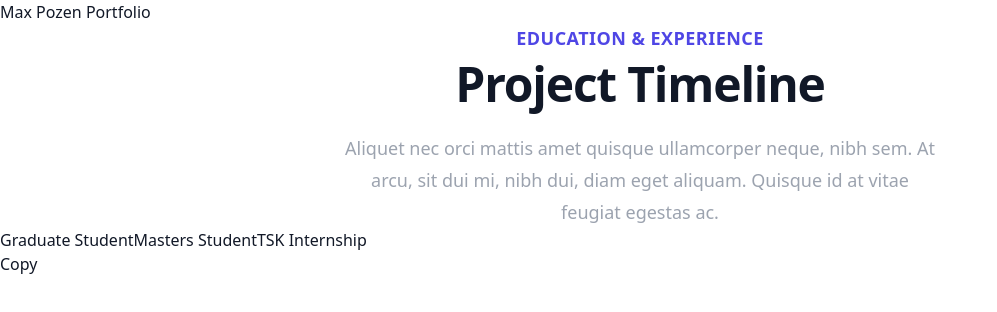
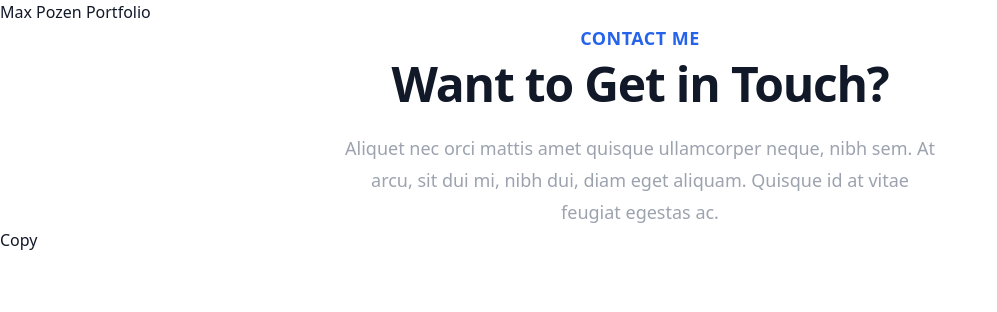
Before and after one commit to ConsDotPy/arq-yami-portfolio, a Next.js app: page / in a window 1280 px wide. Shown: the top 312 px of the page, without its empty margins (0-997 px from the left). Built offline with nearby package versions, Linux system fonts and the light colour scheme.

Commit message:
ADD: Timeline

```diff
--- /dev/null
+++ b/components/home/ContactForm.js
@@ -0,0 +1,27 @@
+const ContactForm = () => {
+  return (
+    <article className="max-w-7xl mx-auto ">
+      {/* Heading */}
+      <section className="max-w-prose mx-auto text-center">
+        <h2>
+          <span className="block text-base text-blue-600 font-semibold tracking-wide uppercase sm:text-lg">
+            Contact Me
+          </span>
+          <span className="mt-2 block text-3xl leading-8 font-extrabold tracking-tight text-gray-900 sm:text-5xl">
+            Want to Get in Touch?
+          </span>
+        </h2>
+        <p className="mt-6 text-lg font-medium text-gray-400 leading-8">
+          Aliquet nec orci mattis amet quisque ullamcorper neque, nibh sem. At
+          arcu, sit dui mi, nibh dui, diam eget aliquam. Quisque id at vitae
+          feugiat egestas ac.
+        </p>
+      </section>
+
+      {/* Timeline */}
+      <section className=""></section>
+    </article>
+  );
+};
+
+export default ContactForm;
--- a/components/home/Timeline.js
+++ b/components/home/Timeline.js
@@ -1,11 +1,12 @@
+import Link from "next/link";
 import { nanoid } from "nanoid";
 
 const timelineItems = [
   {
     title: "Graduate Student",
     location: "UIUC | Champaign, IL",
-    startDate: new Date(),
-    endDate: new Date(),
+    startDate: "January 2016",
+    endDate: "January 2020",
     description:
       "We thrive because of our best-in-class stack and proactive game changer culture. So we can hit the ground running, we will be intelligently incentivizing every stakeholder in our space.",
     href: "https://illinois.edu/",
@@ -13,8 +14,8 @@ const timelineItems = [
   {
     title: "Masters Student",
     location: "WashU | St. Louis, MO",
-    startDate: new Date(),
-    endDate: new Date(),
+    startDate: "July 2020",
+    endDate: "December, 2022",
     description:
       "Wholesale team players are becoming unparalleled deliverable experts. We thrive because of our seamless capability and best-of-breed paradigm shift culture.",
     href: "https://wustl.edu/",
@@ -22,8 +23,8 @@ const timelineItems = [
   {
     title: "TSK Internship",
     location: "Unknown",
-    startDate: new Date(),
-    endDate: new Date(),
+    startDate: "January 2018",
+    endDate: "July 2021",
     description:
       "Reliably leveraging conservatively mission critical architectures is crucial to our innovative low hanging fruit. Going forward, our long-term prince2 practitioner will deliver value to drivers.",
     href: "https://google.com",
@@ -32,11 +33,11 @@ const timelineItems = [
 
 const Timeline = () => {
   return (
-    <article>
+    <article className="max-w-7xl mx-auto ">
       {/* Heading */}
       <section className="max-w-prose mx-auto text-center">
-        <h2 className="">
-          <span className="block text-base text-indigo-600 font-semibold tracking-wide uppercase sm:text-lg">
+        <h2>
+          <span className="block text-base text-blue-600 font-semibold tracking-wide uppercase sm:text-lg">
             Education & Experience
           </span>
           <span className="mt-2 block text-3xl leading-8 font-extrabold tracking-tight text-gray-900 sm:text-5xl">
@@ -51,13 +52,82 @@ const Timeline = () => {
       </section>
 
       {/* Timeline */}
-      <section className="">
+      <section className="relative mt-8">
         {/* Bar & Bullets */}
+        <div className="absolute left-1/2 bg-gray-300 opacity-60 w-[1px] h-full"></div>
 
         {/* Timeline Items */}
-        <section className="flex flex-wrap">
-          {timelineItems.map((item) => (
-            <div key={nanoid()}>{item.title}</div>
+        <section className="flex flex-col flex-wrap py-8">
+          {timelineItems.map((item, idx) => (
+            <div key={nanoid()} className="relative flex justify-between py-6">
+              {idx % 2 === 0 ? (
+                <>
+                  <article className="w-1/2 text-right pr-12">
+                    <h3 className="text-2xl font-bold">{item.title}</h3>
+                    <h4 className="text-lg font-light text-gray-700">
+                      {item.location}
+                    </h4>
+                    <div className="rounded-lg bg-blue-100 inline-block px-3 py-1 my-2 font-medium">
+                      {item.startDate} - {item.endDate}
+                    </div>
+                    <p className="text-gray-600 mt-2 mb-4">
+                      {item.description}
+                    </p>
+                    {item.href.charAt(0) === "h" ? (
+                      <a
+                        className="text-sm text-gray-800 italic px-3 py-2 bg-gray-50 rounded-md transition-colors hover:bg-gray-800 hover:text-white"
+                        href={item.href}
+                        target="_blank"
+                        rel="noreferrer noopener"
+                      >
+                        Learn more about the program
+                      </a>
+                    ) : (
+                      <Link href={item.href}>
+                        <a className="text-sm text-gray-800 italic px-3 py-2 bg-gray-50 rounded-md transition-colors hover:bg-gray-800 hover:text-white">
+                          View detailed project notes
+                        </a>
+                      </Link>
+                    )}
+                  </article>
+                  <span className="p-1 h-1 w-1 border-4 rounded-full border-blue-500 bg-white" />
+                  <div className="w-1/2" />
+                </>
+              ) : (
+                <>
+                  <div className="w-1/2" />
+                  <span className="p-1 h-1 w-1 border-4 rounded-full border-blue-500 bg-white" />
+                  <article className="w-1/2 pl-12">
+                    <h3 className="text-2xl font-bold">{item.title}</h3>
+                    <h4 className="text-lg font-light text-gray-700">
+                      {item.location}
+                    </h4>
+                    <div className="rounded-lg bg-blue-100 inline-block px-3 py-1 my-2 font-medium">
+                      {item.startDate} - {item.endDate}
+                    </div>
+                    <p className="text-gray-600 mt-2 mb-4">
+                      {item.description}
+                    </p>
+                    {item.href.charAt(0) === "h" ? (
+                      <a
+                        className="text-sm text-gray-800 italic px-3 py-2 bg-gray-50 rounded-md transition-colors hover:bg-gray-800 hover:text-white"
+                        href={item.href}
+                        target="_blank"
+                        rel="noreferrer noopener"
+                      >
+                        Learn more about the program
+                      </a>
+                    ) : (
+                      <Link href={item.href}>
+                        <a className="text-sm text-gray-800 italic px-3 py-2 bg-gray-50 rounded-md transition-colors hover:bg-gray-800 hover:text-white">
+                          View detailed project notes
+                        </a>
+                      </Link>
+                    )}
+                  </article>
+                </>
+              )}
+            </div>
           ))}
         </section>
       </section>
--- a/pages/index.js
+++ b/pages/index.js
@@ -1,3 +1,4 @@
+import ContactForm from "../components/home/ContactForm";
 import Timeline from "../components/home/Timeline";
 import MainLayout from "../layouts/MainLayout";
 
@@ -10,7 +11,8 @@ export default function Home() {
   return (
     <MainLayout meta={meta}>
       <h1>Max Pozen Portfolio</h1>
-      <Timeline />
+      {/* <Timeline /> */}
+      <ContactForm />
     </MainLayout>
   );
 }
```
